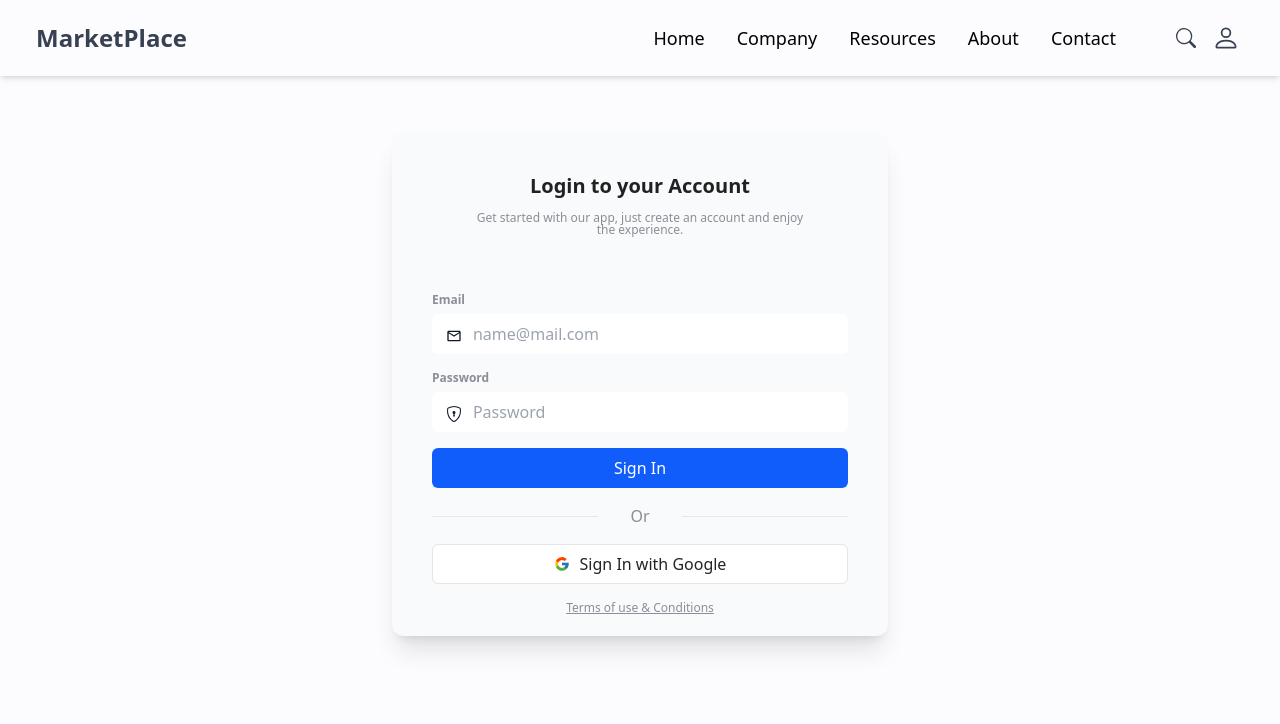
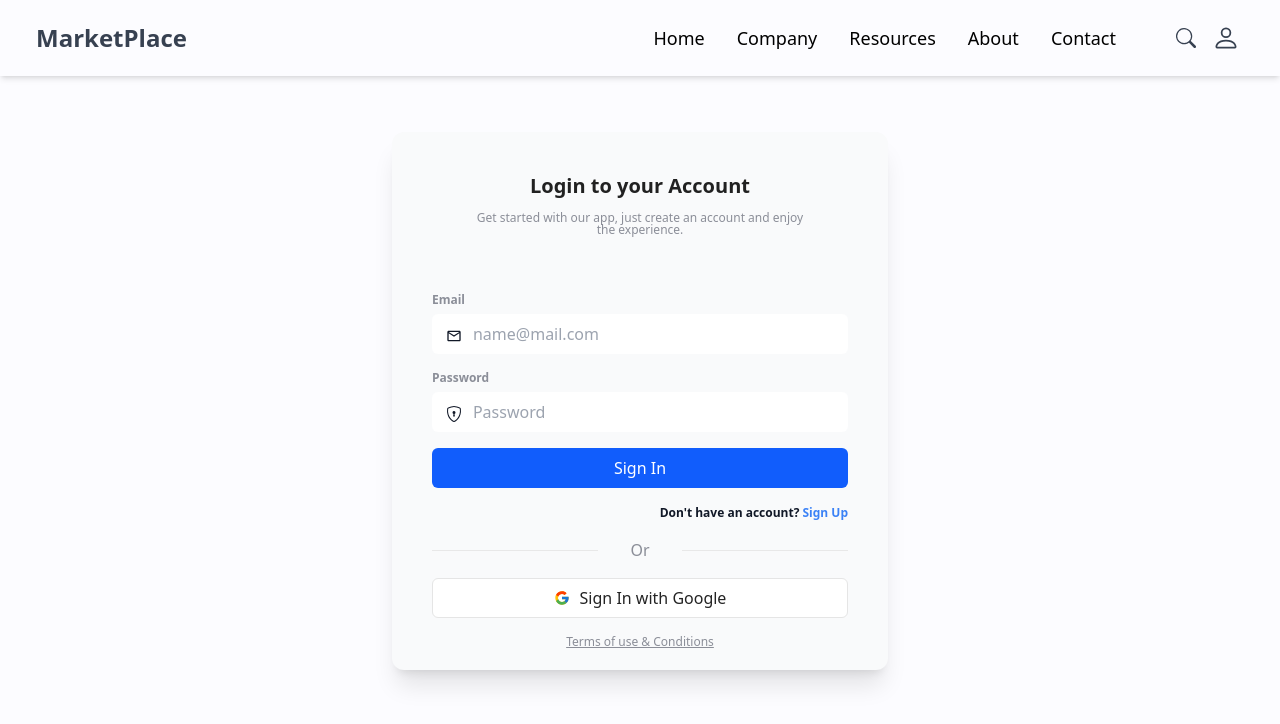
Before and after one commit to Dev-with-Osm/mern-marketplace-app, a React (Vite) app in the folder client/: page /signin in a window 1280 px wide. Shown: the top 724 px of the page. Built offline with nearby package versions, Linux system fonts and the light colour scheme.

Commit message:
update sign in ui

```diff
--- a/client/src/components/Navbar.jsx
+++ b/client/src/components/Navbar.jsx
@@ -23,9 +23,9 @@ export default function Navbar() {
     <div className="shadow-md">
       <div className=" flex justify-between items-center py-4 md:py-0 max-w-[1240px] mx-auto px-4 text-black">
         {/* Logo */}
-        <h1 className="w-full text-2xl font-bold text-gray-700 ">
+        <Link to={"/"} className="w-full text-2xl font-bold text-gray-700 ">
           MarketPlace
-        </h1>
+        </Link>
 
         {/* Desktop Navigation */}
         <ul className="hidden md:flex">
@@ -34,7 +34,7 @@ export default function Navbar() {
               key={item.id}
               className="p-4 text-lg rounded-xl my-2 cursor-pointer duration-300 hover:text-black"
             >
-              {item.text}
+              <Link to={item.lihk}>{item.text}</Link>
             </li>
           ))}
         </ul>
@@ -56,8 +56,8 @@ export default function Navbar() {
         <ul
           className={
             nav
-              ? "fixed md:hidden left-0 top-0 w-[60%] h-full border-r shadow-md text-black bg-[#FCFCFF] ease-in-out duration-500"
-              : "ease-in-out w-[60%] duration-500 fixed top-0 bottom-0 left-[-100%]"
+              ? "fixed md:hidden left-0 top-0 z-50 w-[60%] h-full border-r shadow-md text-black bg-[#FCFCFF] ease-in-out duration-500"
+              : "ease-in-out w-[60%] duration-500 fixed top-0 bottom-0 left-[-100%] "
           }
         >
           {/* Mobile Logo */}
--- a/client/src/pages/HomePage.jsx
+++ b/client/src/pages/HomePage.jsx
@@ -39,7 +39,7 @@ export default function HomePage() {
       </div>
       <Marquee
         direction="right"
-        speed={70}
+        speed={100}
         delay={5}
         autoFill={true}
         className="p-10"
--- a/client/src/pages/SignInPage.jsx
+++ b/client/src/pages/SignInPage.jsx
@@ -2,6 +2,7 @@ import React from "react";
 import { MdOutlineEmail } from "react-icons/md";
 import { BsShieldLock } from "react-icons/bs";
 import { FcGoogle } from "react-icons/fc";
+import { Link } from "react-router-dom";
 
 export default function SignInPage() {
   return (
@@ -17,9 +18,9 @@ export default function SignInPage() {
           </span>
         </div>
         <br />
-        <div className="w-full h-auto relative flex flex-col gap-1.5">
+        <div className="w-full h-auto relative  flex flex-col gap-1.5">
           <label class="text-xs text-[#8B8E98] font-semibold">Email</label>
-          <MdOutlineEmail className="w-5 absolute z-[99] left-3 bottom-2.5" />
+          <MdOutlineEmail className="w-5 absolute z-20 left-3 bottom-2.5" />
 
           <input
             placeholder="name@mail.com"
@@ -31,7 +32,7 @@ export default function SignInPage() {
           <label className="text-xs text-[#8B8E98] font-semibold">
             Password
           </label>
-          <BsShieldLock className="w-5 absolute z-[99] left-3 bottom-2.5" />
+          <BsShieldLock className="w-5 absolute z-20 left-3 bottom-2.5" />
 
           <input
             placeholder="Password"
@@ -45,6 +46,14 @@ export default function SignInPage() {
         >
           <span>Sign In</span>
         </button>
+        <div className="w-full">
+          <h1 className="text-[12px] font-semibold text-right">
+            Don't have an account?{" "}
+            <Link className="text-blue-500" to={"/"}>
+              Sign Up
+            </Link>{" "}
+          </h1>
+        </div>
 
         <div className="w-full flex items-center justify-center gap-8 text-[#8b8e98] ">
           <hr className="block w-full h-[1px] border-0 bg-[#e8e8e8] " />
```
